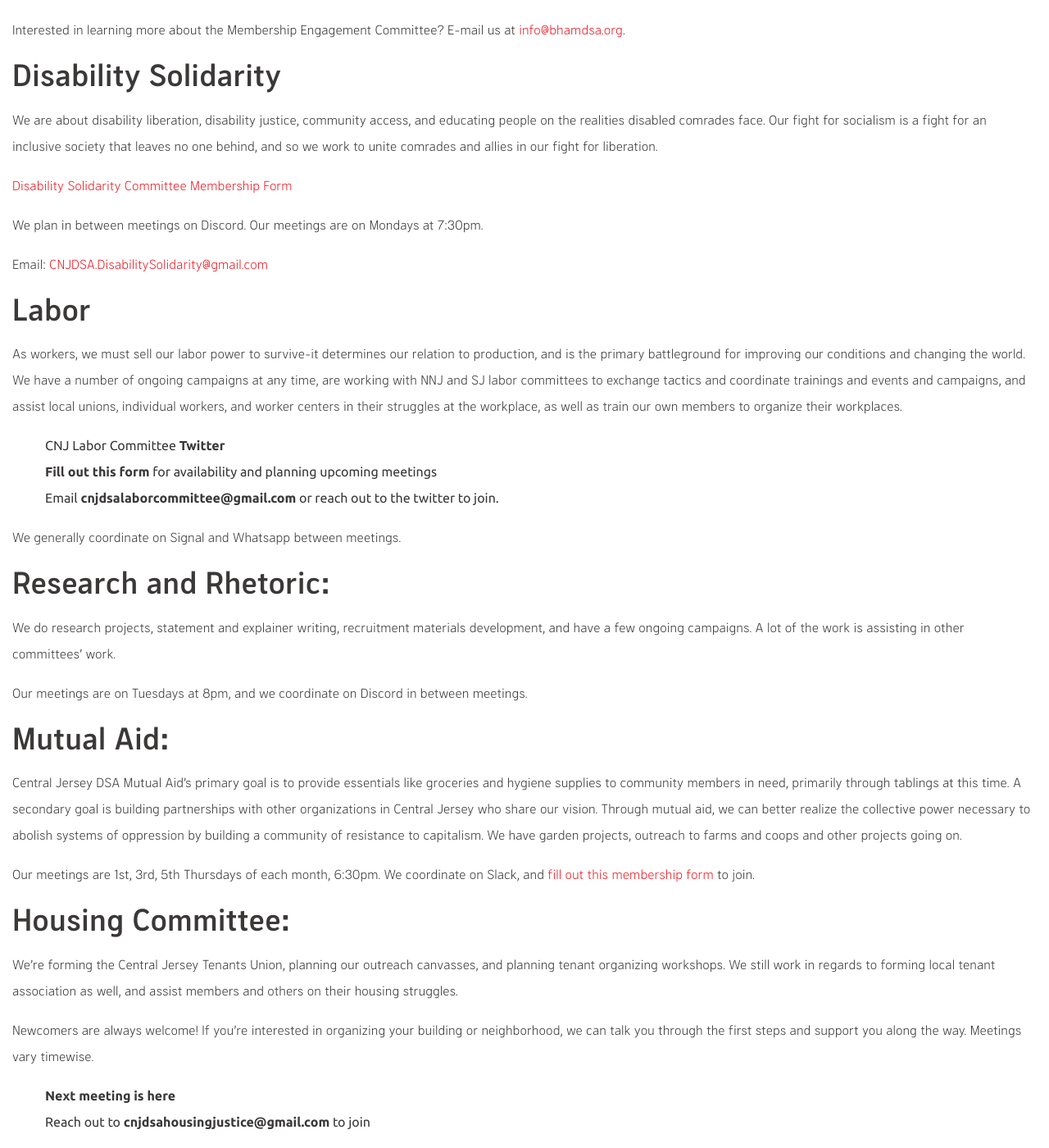
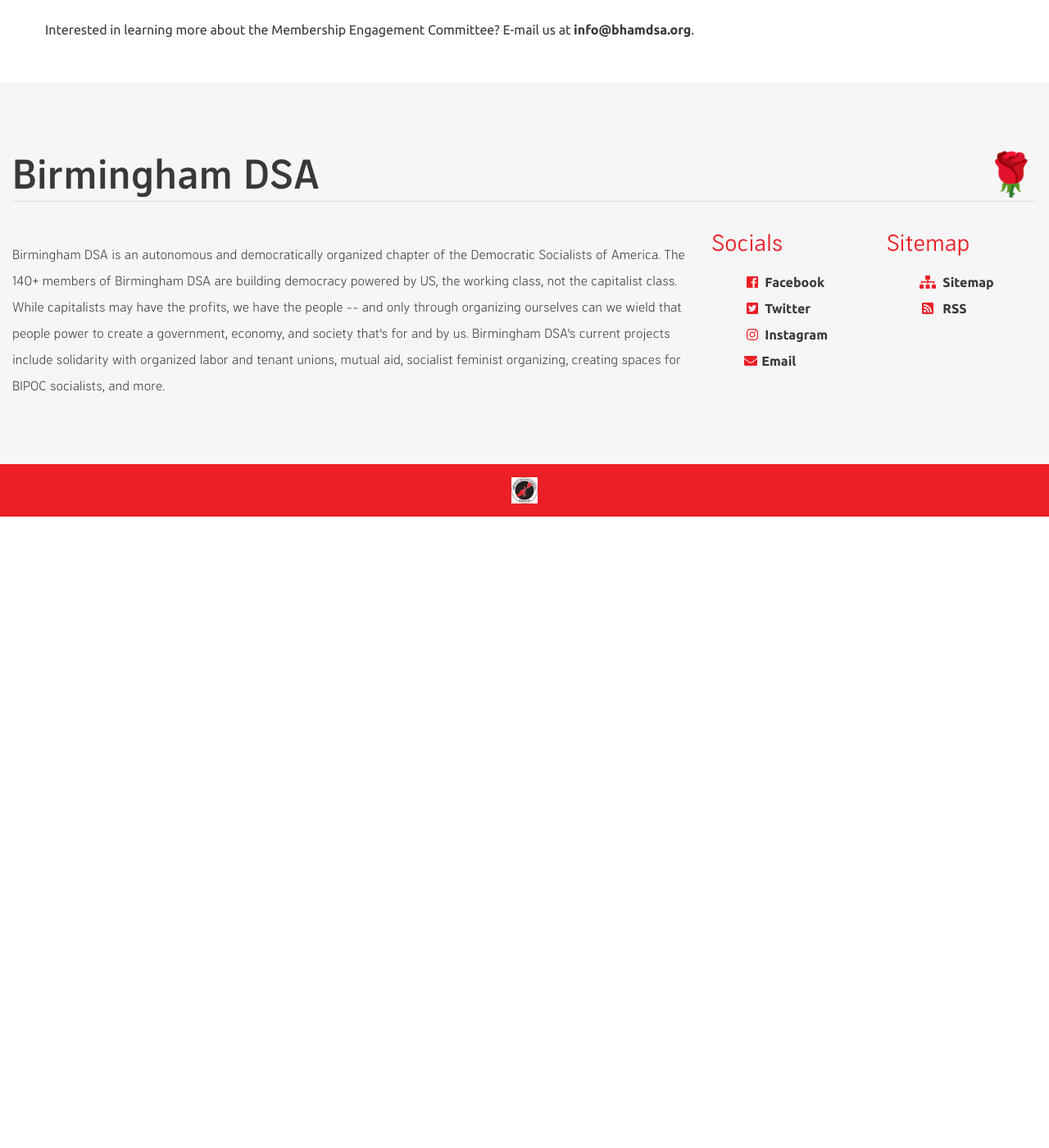
Before and after one commit to dsa-ntc/birminghamdsa.github.io, a Jekyll site: the page built from _pages/our-work.md, in a window 1280 px wide and 1400 px high, scrolled down 2310 px. Shown: the whole window at 82% size. Built offline with Jekyll 4.4.1, drawn with Linux system fonts in a browser that asks for light colours; after the commit the page ends 2940 px from its top, so only the background shows below that; some of the changed text lies outside the part shown.

Commit message:
Deleted cmte info left over from CNJ DSA's page

```diff
--- a/_pages/our-work.md
+++ b/_pages/our-work.md
@@ -14,7 +14,7 @@
 
 Any person in the Birmingham and Tuscaloosa metropolitan areas who self-identify as BIPOC can become a voting member of AfroSoc. Birmingham DSA and/or DSA membership is not required to be a voting member of AfroSoc.
 
-Interested? E-mail us at [afrosoc@bhamdsa.org](mailto:afrosoc@bhamdsa.org?subject=AfroSocialists and Socialists of Color (Afrosoc) Section)
+* Interested? E-mail us at [afrosoc@bhamdsa.org](mailto:afrosoc@bhamdsa.org?subject=AfroSocialists and Socialists of Color (Afrosoc) Section)
 
 ### Housing Justice Committee
 
@@ -24,7 +24,7 @@
 
 We hold monthly meetings.
 
-Interested? E-mail us at [housing@bhamdsa.org](mailto:housing@bhamdsa.org?subject=Housing Justice Committee).
+* Interested? E-mail us at [housing@bhamdsa.org](mailto:housing@bhamdsa.org?subject=Housing Justice Committee).
 
 ### Labor Committee
 
@@ -34,7 +34,7 @@
 
 We hold monthly meetings.
 
-Interested? E-mail us at [info@bhamdsa.org](mailto:info@bhamdsa.org?subject=Labor Committee).
+* Interested? E-mail us at [info@bhamdsa.org](mailto:info@bhamdsa.org?subject=Labor Committee).
 
 ### Mutual Aid Committee
 
@@ -44,7 +44,7 @@
 
 We organize mutual aid programs at least once a month. We hold committee meetings every 2-3 months.
 
-Interested? E-mail us at [mutualaid@bhamdsa.org](mailto:mutualaid@bhamdsa.org?subject=Mutual Aid Committee).
+* Interested? E-mail us at [mutualaid@bhamdsa.org](mailto:mutualaid@bhamdsa.org?subject=Mutual Aid Committee).
 
 ### Socialist Feminist Working Group
 
@@ -52,7 +52,7 @@
 
 We hold monthly meetings.
 
-Interested? E-mail us at [socfem@bhamdsa.org](mailto:socfem@bhamdsa.org?subject=Socialist Feminist Working Group)
+* Interested? E-mail us at [socfem@bhamdsa.org](mailto:socfem@bhamdsa.org?subject=Socialist Feminist Working Group)
 
 ### OTHER COMMITTEES
 
@@ -62,66 +62,16 @@
 
 We hold monthly meetings, open only to Birmingham DSA members in good standing.
 
-Interested in learning more about the Steering Committee? E-mail us at [steering@bhamdsa.org](mailto:steering@bhamdsa.org?subject=Steering Committee).
+* Interested in learning more about the Steering Committee? E-mail us at [steering@bhamdsa.org](mailto:steering@bhamdsa.org?subject=Steering Committee).
 
 ### Communications Committee
 
 [INSERT BLURB HERE]
 
-Interested in learning more about the Comms Committee? E-mail us at [info@bhamdsa.org](mailto:info@bhamdsa.org?subject=Communications Committee).
+* Interested in learning more about the Comms Committee? E-mail us at [info@bhamdsa.org](mailto:info@bhamdsa.org?subject=Communications Committee).
 
 ### Membership Engagement Committee
 
 [INSERT INFORMATION HERE]
 
-Interested in learning more about the Membership Engagement Committee? E-mail us at [info@bhamdsa.org](mailto:info@bhamdsa.org?subject=Membership Engagement Committee).
-
-### Disability Solidarity
-
-We are about disability liberation, disability justice, community access, and educating people on the realities disabled comrades face. Our fight for socialism is a fight for an inclusive society that leaves no one behind, and so we work to unite comrades and allies in our fight for liberation.
-
-[Disability Solidarity Committee Membership Form](https://forms.gle/ZohKbA6rx166DisM7)
-
- We plan in between meetings on Discord. Our meetings are on Mondays at 7:30pm.
-
-Email: [CNJDSA.DisabilitySolidarity@gmail.com](mailto:CNJDSA.DisabilitySolidarity@gmail.com)
-
-### Labor
-
-As workers, we must sell our labor power to survive-it determines our relation to production, and is the primary battleground for improving our conditions and changing the world. We have a number of ongoing campaigns at any time, are working with NNJ and SJ labor committees to exchange tactics and coordinate trainings and events and campaigns, and assist local unions, individual workers, and worker centers in their struggles at the workplace, as well as train our own members to organize their workplaces.
-
-* CNJ Labor Committee [Twitter](https://twitter.com/CNJDSALabor)
-* [Fill out this form](https://docs.google.com/forms/d/1zP4rgSRnYmxxhYlC7GgVKmVsdr55xRTKTHqKlFNyitU/edit?ts=62f097f2) for availability and planning upcoming meetings
-* Email [cnjdsalaborcommittee@gmail.com](mailto:cnjdsalaborcommittee@gmail.com) or reach out to the twitter to join.
-
-We generally coordinate on Signal and Whatsapp between meetings.
-
-### Research and Rhetoric:
-
-We do research projects, statement and explainer writing, recruitment materials development, and have a few ongoing campaigns. A lot of the work is assisting in other committees’ work.
-
-Our meetings are on Tuesdays at 8pm, and we coordinate on Discord in between meetings.
-
-### Mutual Aid:
-
-Central Jersey DSA Mutual Aid’s primary goal is to provide essentials like groceries and hygiene supplies to community members in need, primarily through tablings at this time. A secondary goal is building partnerships with other organizations in Central Jersey who share our vision. Through mutual aid, we can better realize the collective power necessary to abolish systems of oppression by building a community of resistance to capitalism. We have garden projects, outreach to farms and coops and other projects going on.
-
-Our meetings are 1st, 3rd, 5th Thursdays of each month, 6:30pm. We coordinate on Slack, and [fill out this membership form](https://docs.google.com/forms/d/e/1FAIpQLScH7zIDOVdywWr5a-Fm7jLuO7cswtEPv_lXcPYFu5F-CGLhgg/viewform) to join.
-
-### Housing Committee:
-
-We’re forming the Central Jersey Tenants Union, planning our outreach canvasses, and planning tenant organizing workshops. We still work in regards to forming local tenant association as well, and assist members and others on their housing struggles.
-
-Newcomers are always welcome! If you're interested in organizing your building or neighborhood, we can talk you through the first steps and support you along the way. Meetings vary timewise.
-* [Next meeting is here](https://actionnetwork.org/events/central-jersey-dsa-housing-justice-meeting-37)
-* Reach out to [cnjdsahousingjustice@gmail.com](mailto:cnjdsahousingjustice@gmail.com) to join
-
-### Political Education:
-
-We bring in speakers like Jenny Brown, speaking on relevant social and socialist concerns (recently abortion). We also sometimes have reading groups locally, have done ones on books like Hammer and Hoe, or Critique of the Gotha Programme.
-
-Meetings are irregular, reach out to Sudip on Band to join the discord.
-
-### Member Engagement:
-
-Mostly to assist with [bringing in new members](https://docs.google.com/forms/d/e/1FAIpQLSc4EdUDVQXpPDyqK_ty3ISsP46wONWmwoYkbbXu2sRQhIwG7g/viewform?link_id=3&can_id=9da1b73ffca58415f5b5ff4dbadde8d7&source=email-central-jersey-dsas-weekly-specter-16&email_referrer=email_1638903&email_subject=central-jersey-dsas-weekly-specter_) and reaching out to old members, linking people with work they might be interested on; fill out the linked form to get involved.
+* Interested in learning more about the Membership Engagement Committee? E-mail us at [info@bhamdsa.org](mailto:info@bhamdsa.org?subject=Membership Engagement Committee).
```
Also changed, not shown: _posts/_drafts/draft-post.md (+5 -0 lines).
